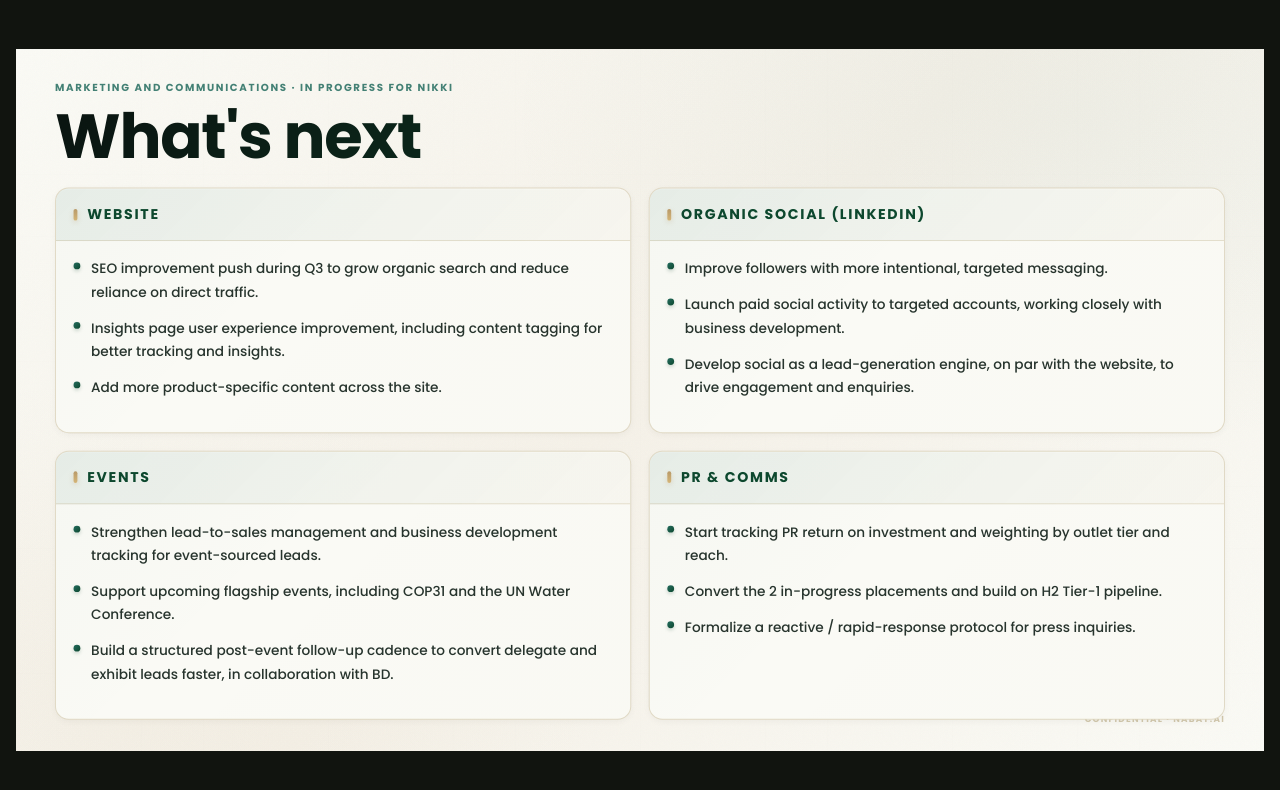
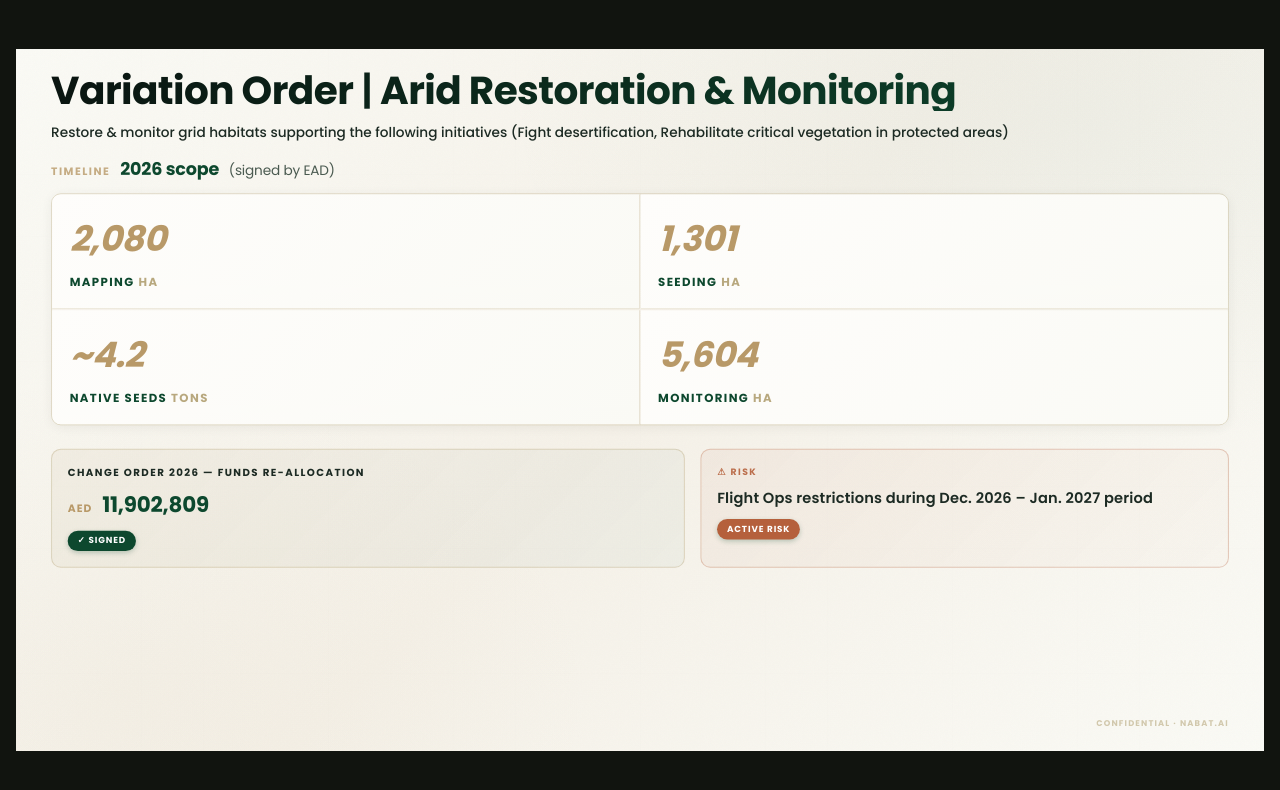
Before and after one commit to maxtsvetkov-design/parsing_demo, a plain HTML site: page index.html in a window 1280 px wide. Drawn offline with Linux system fonts and the light colour scheme.

Commit message:
Update index.html

```diff
--- a/index.html
+++ b/index.html
@@ -3,7 +3,7 @@
 <head>
 <meta charset="UTF-8">
 <meta name="viewport" content="width=device-width, initial-scale=1.0">
-<title>nabat — What's next</title>
+<title>nabat — Variation Order</title>
 <link rel="preconnect" href="https://fonts.googleapis.com">
 <link rel="preconnect" href="https://fonts.gstatic.com" crossorigin>
 <link href="https://fonts.googleapis.com/css2?family=Poppins:wght@300;400;500;600;700&display=swap" rel="stylesheet">
@@ -18,7 +18,7 @@
     display:flex;align-items:center;justify-content:center;font-family:'Poppins',system-ui,sans-serif}
   #stage{width:1280px;height:720px;transform-origin:center center}
 
-  .slide{position:relative;width:1280px;height:720px;overflow:hidden;
+  .slide{position:relative;width:1280px;height:720px;overflow:auto;
     background:linear-gradient(135deg, var(--paper) 0%, #F5F1E8 50%, var(--paper) 100%);
     color:var(--ink)}
   .grid{position:absolute;inset:0;pointer-events:none;opacity:.3;
@@ -32,65 +32,98 @@
     background:radial-gradient(1200px 700px at 85% 10%, rgba(36,108,95,.04), transparent 50%),
     radial-gradient(900px 600px at 8% 92%, rgba(184,153,104,.05), transparent 55%)}
 
-  .pad{position:absolute;inset:0;padding:32px 40px;display:flex;flex-direction:column}
+  .pad{position:absolute;inset:0;padding:28px 36px;display:flex;flex-direction:column;overflow-y:auto;overflow-x:hidden}
 
-  .header{margin-bottom:20px;position:relative;z-index:2}
-  .breadcrumb{font-family:'Poppins';font-size:10.5px;font-weight:700;letter-spacing:.16em;
-    text-transform:uppercase;color:var(--brand);margin-bottom:10px;opacity:.85;
-    text-shadow:0 2px 4px rgba(10,20,16,.02)}
-  h1{font-family:'Poppins';font-weight:800;font-size:64px;line-height:1;
-    letter-spacing:-.02em;color:var(--ink);background:linear-gradient(135deg, var(--ink) 0%, var(--brand-dk) 100%);
+  h1{font-family:'Poppins';font-weight:800;font-size:48px;line-height:1.1;
+    letter-spacing:-.015em;color:var(--ink);margin-bottom:14px;
+    background:linear-gradient(135deg, var(--ink) 0%, var(--brand-dk) 100%);
     -webkit-background-clip:text;-webkit-text-fill-color:transparent;background-clip:text}
 
-  .grid-2x2{display:grid;grid-template-columns:1fr 1fr;gap:18px;flex:1;position:relative;z-index:1}
+  .subtitle{font-family:'Poppins';font-size:16px;font-weight:500;line-height:1.6;
+    color:var(--ink-soft);margin-bottom:22px;opacity:.9}
 
-  .section{position:relative;background:var(--paper);border:1px solid rgba(184,168,126,.4);
-    border-radius:14px;padding:0;overflow:hidden;
-    box-shadow:0 2px 8px rgba(10,20,16,.04), inset 0 1px 0 rgba(255,255,255,.5);
-    transition:all .4s cubic-bezier(.34,.1,.68,.55);
-    cursor:pointer}
-  .section::before{content:'';position:absolute;inset:0;background:
-    linear-gradient(135deg, rgba(36,108,95,.02) 0%, transparent 40%, rgba(184,153,104,.01) 100%);
-    pointer-events:none}
-  .section::after{content:'';position:absolute;top:-50%;right:-50%;width:300%;height:300%;
-    background:radial-gradient(circle, rgba(184,153,104,.15) 0%, transparent 70%);
-    opacity:0;transition:opacity .6s ease;pointer-events:none}
-  .section:hover{transform:translateY(-6px);border-color:var(--brand);
-    box-shadow:0 12px 32px rgba(36,108,95,.15), inset 0 1px 0 rgba(255,255,255,.8);
-    background:linear-gradient(135deg, #FEFDFB 0%, var(--paper) 100%)}
-  .section:hover::after{opacity:1}
+  .section-label{font-family:'Poppins';font-size:10px;font-weight:700;letter-spacing:.16em;
+    text-transform:uppercase;color:var(--gold);margin-bottom:10px;opacity:.85}
 
-  .s-head-wrap{background:linear-gradient(135deg, rgba(36,108,95,.08) 0%, rgba(184,153,104,.04) 100%);
-    padding:16px 18px;border-bottom:1px solid rgba(184,168,126,.3);position:relative;z-index:2}
-  .s-head{font-family:'Poppins';font-size:14.5px;font-weight:800;letter-spacing:.12em;
-    text-transform:uppercase;color:var(--brand-dk);display:flex;align-items:center;gap:10px}
-  .s-head::before{content:'';width:4px;height:12px;background:linear-gradient(to bottom, var(--gold), var(--gold-bright));
-    border-radius:2px;box-shadow:0 2px 6px rgba(184,153,104,.3)}
+  /* Grid section */
+  .grid-wrap{margin-bottom:24px;position:relative;z-index:2}
+  .grid-title{font-family:'Poppins';font-size:18px;font-weight:800;line-height:1.2;
+    letter-spacing:-.01em;color:var(--ink);margin-bottom:14px;display:flex;align-items:baseline;gap:10px}
+  .grid-title .label{font-size:11px;font-weight:700;letter-spacing:.14em;
+    text-transform:uppercase;color:var(--gold);opacity:.8}
+  .grid-title .scope{font-weight:800;color:var(--brand-dk)}
+  .grid-title .sub{font-size:14px;font-weight:400;color:var(--ink-muted)}
 
-  .s-items{padding:16px 18px;position:relative;z-index:2}
-  .s-item{margin-bottom:13px;display:flex;gap:11px;font-size:14px;line-height:1.72;
-    color:var(--ink-soft);font-weight:500}
-  .s-item:last-child{margin-bottom:0}
-  .bullet{width:7px;height:7px;background:linear-gradient(135deg, var(--brand), var(--brand-dk));
-    border-radius:50%;flex:0 0 auto;margin-top:6px;box-shadow:0 2px 4px rgba(13,72,46,.2)}
-  .s-text{flex:1;opacity:.95;transition:opacity .3s ease}
-  .s-item:hover .s-text{opacity:1;color:var(--ink)}
+  .grid-2x2{display:grid;grid-template-columns:1fr 1fr;gap:1px;
+    border:1.5px solid rgba(184,168,126,.4);border-radius:10px;overflow:hidden;
+    box-shadow:0 2px 12px rgba(10,20,16,.06)}
 
-  .foot{position:absolute;bottom:26px;right:40px;font-family:'Poppins';font-size:9px;
+  .grid-cell{background:linear-gradient(135deg, #FEFDFB 0%, var(--paper) 100%);
+    padding:18px;border-right:1px solid rgba(184,168,126,.3);border-bottom:1px solid rgba(184,168,126,.3);
+    transition:all .4s cubic-bezier(.34,.1,.68,.55);position:relative}
+  .grid-cell:nth-child(2n){border-right:none}
+  .grid-cell:nth-child(n+3){border-bottom:none}
+  .grid-cell::before{content:'';position:absolute;inset:0;
+    background:radial-gradient(circle at top-right, rgba(184,153,104,.08), transparent 70%);
+    opacity:0;transition:opacity .4s ease;pointer-events:none}
+  .grid-cell:hover{background:linear-gradient(135deg, #FFFEFE 0%, #FAFAF5 100%);
+    border-color:rgba(36,108,95,.5);transform:scale(1.02)}
+  .grid-cell:hover::before{opacity:1}
+
+  .grid-value{font-family:'Poppins';font-size:36px;font-weight:800;
+    letter-spacing:-.015em;color:var(--gold);margin-bottom:8px;font-style:italic;
+    font-variant-numeric:tabular-nums}
+  .grid-label{font-family:'Poppins';font-size:12px;font-weight:700;letter-spacing:.12em;
+    text-transform:uppercase;color:var(--brand-dk)}
+
+  /* Bottom section */
+  .bottom-section{position:relative;z-index:2;display:grid;grid-template-columns:1.2fr 1fr;gap:16px}
+
+  .change-order{background:linear-gradient(135deg, rgba(184,153,104,.08) 0%, rgba(36,108,95,.04) 100%);
+    border:1.5px solid rgba(184,168,126,.4);border-radius:10px;padding:16px;
+    transition:all .4s cubic-bezier(.34,.1,.68,.55)}
+  .change-order:hover{border-color:var(--brand);box-shadow:0 6px 16px rgba(36,108,95,.1)}
+
+  .co-label{font-family:'Poppins';font-size:10.5px;font-weight:700;letter-spacing:.14em;
+    text-transform:uppercase;color:var(--ink-soft);margin-bottom:8px}
+  .co-content{display:flex;align-items:baseline;gap:10px}
+  .co-text{font-family:'Poppins';font-size:16px;font-weight:700;letter-spacing:.02em;
+    color:var(--ink)}
+  .co-amount{font-family:'Poppins';font-size:22px;font-weight:800;letter-spacing:-.01em;
+    color:var(--brand-dk);font-variant-numeric:tabular-nums}
+  .co-currency{font-family:'Poppins';font-size:11px;font-weight:700;letter-spacing:.1em;
+    text-transform:uppercase;color:var(--gold)}
+
+  .risk{background:linear-gradient(135deg, rgba(181,96,60,.06) 0%, rgba(181,96,60,.02) 100%);
+    border:1.5px solid rgba(181,96,60,.3);border-radius:10px;padding:16px;
+    transition:all .4s cubic-bezier(.34,.1,.68,.55)}
+  .risk:hover{border-color:var(--terra);box-shadow:0 6px 16px rgba(181,96,60,.1)}
+
+  .risk-label{font-family:'Poppins';font-size:9.5px;font-weight:700;letter-spacing:.16em;
+    text-transform:uppercase;color:var(--terra);margin-bottom:8px;opacity:.9}
+  .risk-text{font-family:'Poppins';font-size:15px;font-weight:600;line-height:1.55;
+    color:var(--ink-soft);letter-spacing:.01em}
+
+  .status-badge{display:inline-block;background:var(--brand-dk);color:#fff;
+    padding:4px 10px;border-radius:20px;font-family:'Poppins';font-size:9px;
+    font-weight:700;letter-spacing:.1em;text-transform:uppercase;
+    margin-top:10px;box-shadow:0 2px 6px rgba(13,72,46,.25)}
+
+  .foot{position:absolute;bottom:22px;right:36px;font-family:'Poppins';font-size:8.5px;
     font-weight:700;letter-spacing:.14em;text-transform:uppercase;color:var(--rule);
     opacity:.6}
 
+  @keyframes slideInDown{from{opacity:0;transform:translateY(-25px)}to{opacity:1;transform:translateY(0)}}
   @keyframes fadeInUp{from{opacity:0;transform:translateY(20px)}to{opacity:1;transform:translateY(0)}}
-  @keyframes slideInLeft{from{opacity:0;transform:translateX(-30px)}to{opacity:1;transform:translateX(0)}}
-  .header{animation:slideInLeft .8s cubic-bezier(.34,.1,.68,.55) forwards}
-  .section{opacity:0;animation:fadeInUp .7s cubic-bezier(.34,.1,.68,.55) forwards}
-  .section:nth-child(1){animation-delay:.12s}
-  .section:nth-child(2){animation-delay:.24s}
-  .section:nth-child(3){animation-delay:.32s}
-  .section:nth-child(4){animation-delay:.44s}
+  h1{animation:slideInDown .8s cubic-bezier(.34,.1,.68,.55) forwards}
+  .subtitle{opacity:0;animation:fadeInUp .8s cubic-bezier(.34,.1,.68,.55) forwards;animation-delay:.1s}
+  .grid-wrap{opacity:0;animation:fadeInUp .8s cubic-bezier(.34,.1,.68,.55) forwards;animation-delay:.2s}
+  .bottom-section{opacity:0;animation:fadeInUp .8s cubic-bezier(.34,.1,.68,.55) forwards;animation-delay:.3s}
 
-  @media(hover:none){
-    .section:active{transform:translateY(-3px);border-color:var(--brand)}
+  @media(max-height:850px){
+    .pad{padding:20px 36px}
+    h1{font-size:40px;margin-bottom:10px}
+    .subtitle{font-size:14px;margin-bottom:16px}
   }
 </style>
 </head>
@@ -102,94 +135,51 @@
     <div class="grain"></div>
 
     <div class="pad">
-      <div class="header">
-        <div class="breadcrumb">Marketing and Communications · In progress for Nikki</div>
-        <h1>What's next</h1>
+      <h1>Variation Order <span style="color:var(--ink-muted);font-weight:600">|</span> Arid Restoration &amp; Monitoring</h1>
+
+      <p class="subtitle">Restore &amp; monitor grid habitats supporting the following initiatives (Fight desertification, Rehabilitate critical vegetation in protected areas)</p>
+
+      <div class="grid-wrap">
+        <div class="grid-title">
+          <span class="label">Timeline</span>
+          <span class="scope">2026 scope</span>
+          <span class="sub">(signed by EAD)</span>
         </div>
 
         <div class="grid-2x2">
-        <!-- Website -->
-        <div class="section">
-          <div class="s-head-wrap">
-            <div class="s-head">Website</div>
+          <div class="grid-cell">
+            <div class="grid-value">2,080</div>
+            <div class="grid-label">Mapping <span style="color:var(--rule)">ha</span></div>
           </div>
-          <div class="s-items">
-            <div class="s-item">
-              <div class="bullet"></div>
-              <div class="s-text">SEO improvement push during Q3 to grow organic search and reduce reliance on direct traffic.</div>
+          <div class="grid-cell">
+            <div class="grid-value">1,301</div>
+            <div class="grid-label">Seeding <span style="color:var(--rule)">ha</span></div>
           </div>
-            <div class="s-item">
-              <div class="bullet"></div>
-              <div class="s-text">Insights page user experience improvement, including content tagging for better tracking and insights.</div>
+          <div class="grid-cell">
+            <div class="grid-value">~4.2</div>
+            <div class="grid-label">Native Seeds <span style="color:var(--rule)">Tons</span></div>
           </div>
-            <div class="s-item">
-              <div class="bullet"></div>
-              <div class="s-text">Add more product-specific content across the site.</div>
+          <div class="grid-cell">
+            <div class="grid-value">5,604</div>
+            <div class="grid-label">Monitoring <span style="color:var(--rule)">ha</span></div>
           </div>
         </div>
       </div>
 
-        <!-- Organic Social -->
-        <div class="section">
-          <div class="s-head-wrap">
-            <div class="s-head">Organic Social (LinkedIn)</div>
+      <div class="bottom-section">
+        <div class="change-order">
+          <div class="co-label">Change Order 2026 — Funds Re-allocation</div>
+          <div class="co-content">
+            <span class="co-currency">AED</span>
+            <span class="co-amount">11,902,809</span>
           </div>
-          <div class="s-items">
-            <div class="s-item">
-              <div class="bullet"></div>
-              <div class="s-text">Improve followers with more intentional, targeted messaging.</div>
-            </div>
-            <div class="s-item">
-              <div class="bullet"></div>
-              <div class="s-text">Launch paid social activity to targeted accounts, working closely with business development.</div>
-            </div>
-            <div class="s-item">
-              <div class="bullet"></div>
-              <div class="s-text">Develop social as a lead-generation engine, on par with the website, to drive engagement and enquiries.</div>
-            </div>
-          </div>
+          <div class="status-badge">✓ Signed</div>
         </div>
 
-        <!-- Events -->
-        <div class="section">
-          <div class="s-head-wrap">
-            <div class="s-head">Events</div>
-          </div>
-          <div class="s-items">
-            <div class="s-item">
-              <div class="bullet"></div>
-              <div class="s-text">Strengthen lead-to-sales management and business development tracking for event-sourced leads.</div>
-            </div>
-            <div class="s-item">
-              <div class="bullet"></div>
-              <div class="s-text">Support upcoming flagship events, including COP31 and the UN Water Conference.</div>
-            </div>
-            <div class="s-item">
-              <div class="bullet"></div>
-              <div class="s-text">Build a structured post-event follow-up cadence to convert delegate and exhibit leads faster, in collaboration with BD.</div>
-            </div>
-          </div>
-        </div>
-
-        <!-- PR & Comms -->
-        <div class="section">
-          <div class="s-head-wrap">
-            <div class="s-head">PR &amp; Comms</div>
-          </div>
-          <div class="s-items">
-            <div class="s-item">
-              <div class="bullet"></div>
-              <div class="s-text">Start tracking PR return on investment and weighting by outlet tier and reach.</div>
-            </div>
-            <div class="s-item">
-              <div class="bullet"></div>
-              <div class="s-text">Convert the 2 in-progress placements and build on H2 Tier-1 pipeline.</div>
-            </div>
-            <div class="s-item">
-              <div class="bullet"></div>
-              <div class="s-text">Formalize a reactive / rapid-response protocol for press inquiries.</div>
-            </div>
-          </div>
+        <div class="risk">
+          <div class="risk-label">⚠ Risk</div>
+          <div class="risk-text">Flight Ops restrictions during Dec. 2026 – Jan. 2027 period</div>
+          <div class="status-badge" style="background:var(--terra)">Active Risk</div>
         </div>
       </div>
 
```
Lines whose indentation alone changed are shown as unchanged.
